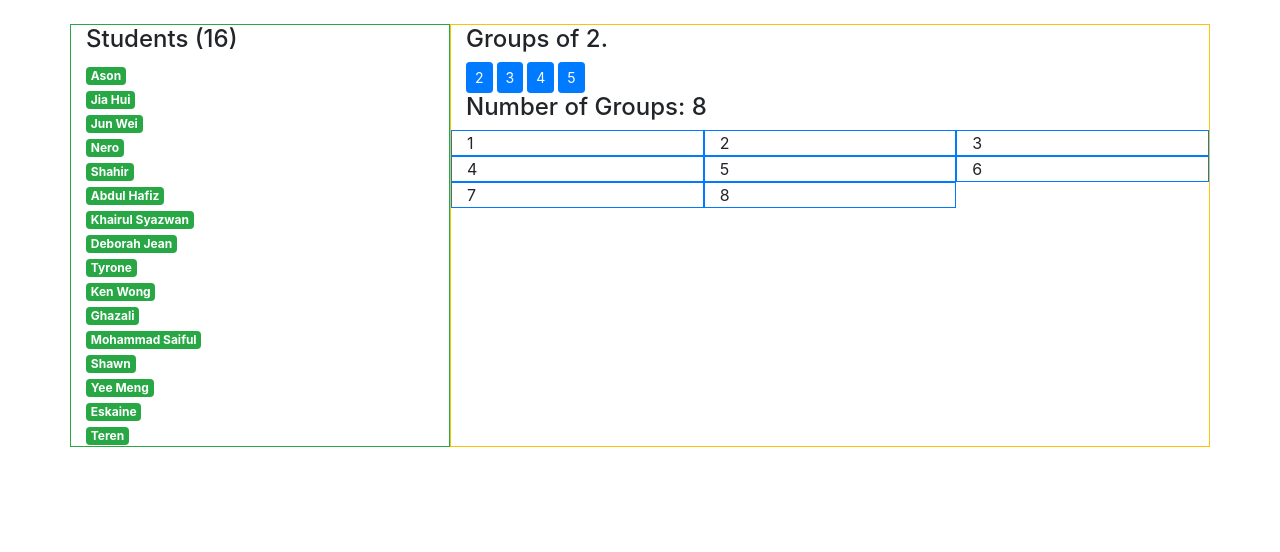
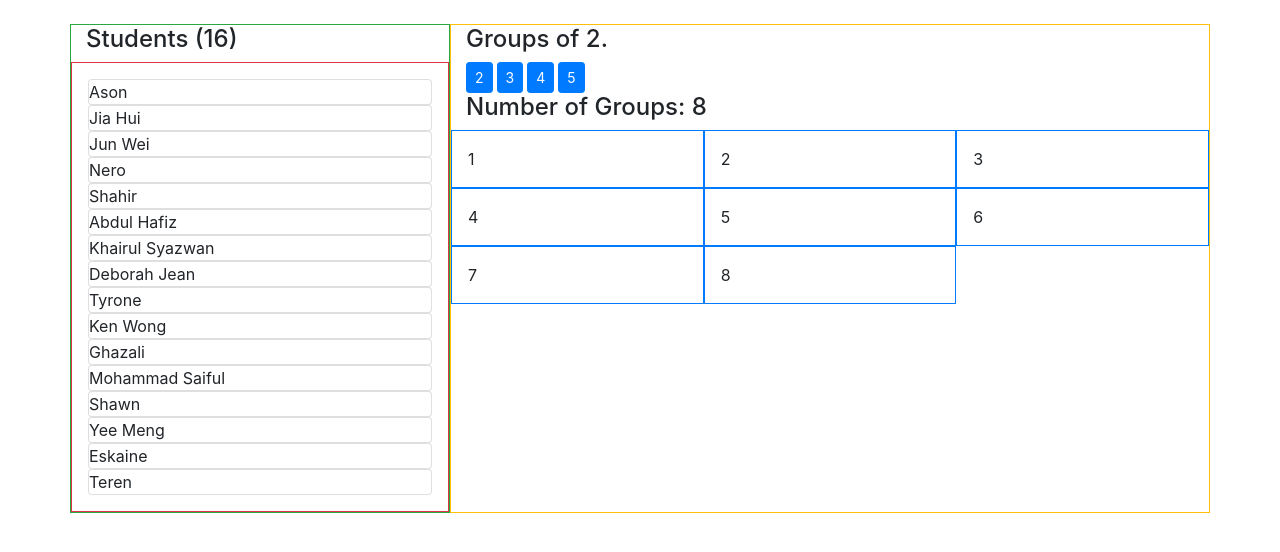
Before and after one commit to siu-sing/regroup, a React (Create React App) app: page / in a window 1280 px wide. Shown: the top 552 px of the page. Built offline with nearby package versions, Linux system fonts and the light colour scheme.

Commit message:
added dnd

```diff
--- a/package.json
+++ b/package.json
@@ -9,6 +9,8 @@
     "bootstrap": "^4.5.2",
     "react": "^16.13.1",
     "react-bootstrap": "^1.3.0",
+    "react-dnd": "^11.1.3",
+    "react-dnd-html5-backend": "^11.1.3",
     "react-dom": "^16.13.1",
     "react-scripts": "3.4.3"
   },
--- a/src/App.js
+++ b/src/App.js
@@ -1,5 +1,4 @@
 import React, { useState, useEffect } from 'react';
-import logo from './logo.svg';
 import './App.css';
 import 'bootstrap/dist/css/bootstrap.min.css';
 import { Button, Col, Container, Row } from 'react-bootstrap';
@@ -11,8 +10,11 @@ function App() {
     // console.log(nameList)
     let numStudents = nameList.length;
     let nameDisplay = (
-        nameList.map(n => (
-            <NameButton name={n} />
+        nameList.map((n,idx) => (
+            <NameButton
+                id={idx}
+                name={n}
+            />
         ))
     )
 
@@ -43,6 +45,20 @@ function App() {
     }
         , [groupsOf])
 
+
+    const dropHome = (e) => {
+        e.preventDefault();
+        const card_id = e.dataTransfer.getData('card_id');
+        const card = document.getElementById(card_id);
+        // card.style.display = 'block';
+        e.target.appendChild(card)
+    }
+
+    const dragOver = e => {
+        e.preventDefault();
+    }
+
+
     return (
         <Container>
             <Row className="mt-4">
@@ -53,7 +69,11 @@ function App() {
                         </Col>
                     </Row>
                     <Row>
-                        <Col>
+                        <Col
+                            className="border border-danger p-3"
+                            onDrop={dropHome}
+                            onDragOver={dragOver}
+                        >
                             {nameDisplay}
                         </Col>
                     </Row>
--- a/src/GroupArea.jsx
+++ b/src/GroupArea.jsx
@@ -2,9 +2,27 @@ import React from 'react'
 import { Col } from 'react-bootstrap'
 
 export default function GroupArea(props) {
+
+    const drop = (e) => {
+        e.preventDefault();
+        const card_id = e.dataTransfer.getData('card_id');
+        const card = document.getElementById(card_id);
+        // card.style.display = 'block';
+        e.target.appendChild(card)
+    }
+
+    const dragOver = e => {
+        e.preventDefault();
+    }
+
     return (
-        <Col sm={4} className="border border-primary">
-            {props.groupNo}
+        <Col
+            onDrop={drop}
+            onDragOver={dragOver}
+            sm={4}
+            className="border border-primary p-3">
+                {props.groupNo}
+                {props.children}
         </Col>
     )
 }
--- a/src/NameButton.jsx
+++ b/src/NameButton.jsx
@@ -1,14 +1,35 @@
 import React from 'react'
-import { Badge, Button, Col, Row } from 'react-bootstrap'
+import { Badge, Button, Card, Col, Row } from 'react-bootstrap'
 
 export default function NameButton(props) {
+
+    const dragStart = (e) => {
+        const target = e.target;
+
+        e.dataTransfer.setData('card_id', target.id)
+
+        setTimeout(() => {
+            // target.style.display="none";
+        }, 0);
+    }
+
+    const dragOver = e => {
+        e.stopPropagation();
+
+    }
     return (
         <Row>
-            <Col>
-
-                <Badge variant="success" >
+            <Col className="">
+                <Card
+                    // className="border border-success mt-1"
+                    variant="success"
+                    draggable="true"
+                    onDragStart={dragStart}
+                    onDragOver={dragOver}
+                    id={props.id}
+                >
                     {props.name}
-                </Badge>
+                </Card>
 
             </Col>
         </Row>
```
Also changed, not shown: 1 other file (tests, documents, lock files or other folders).
